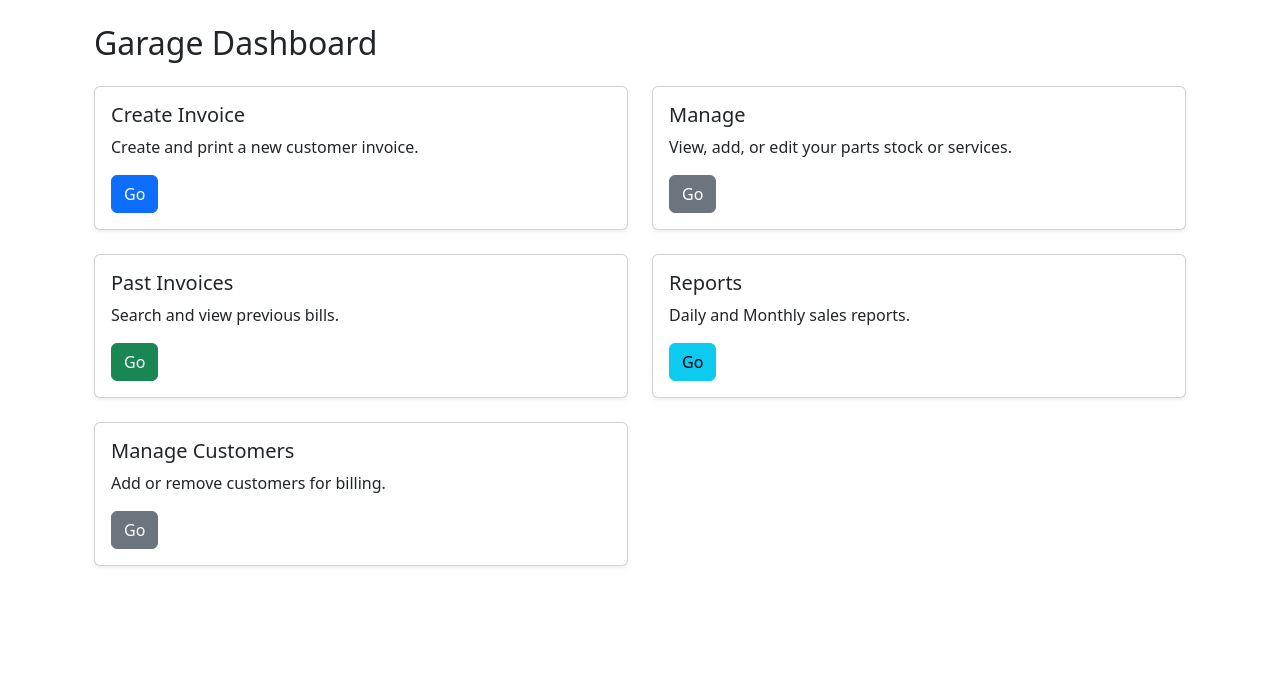
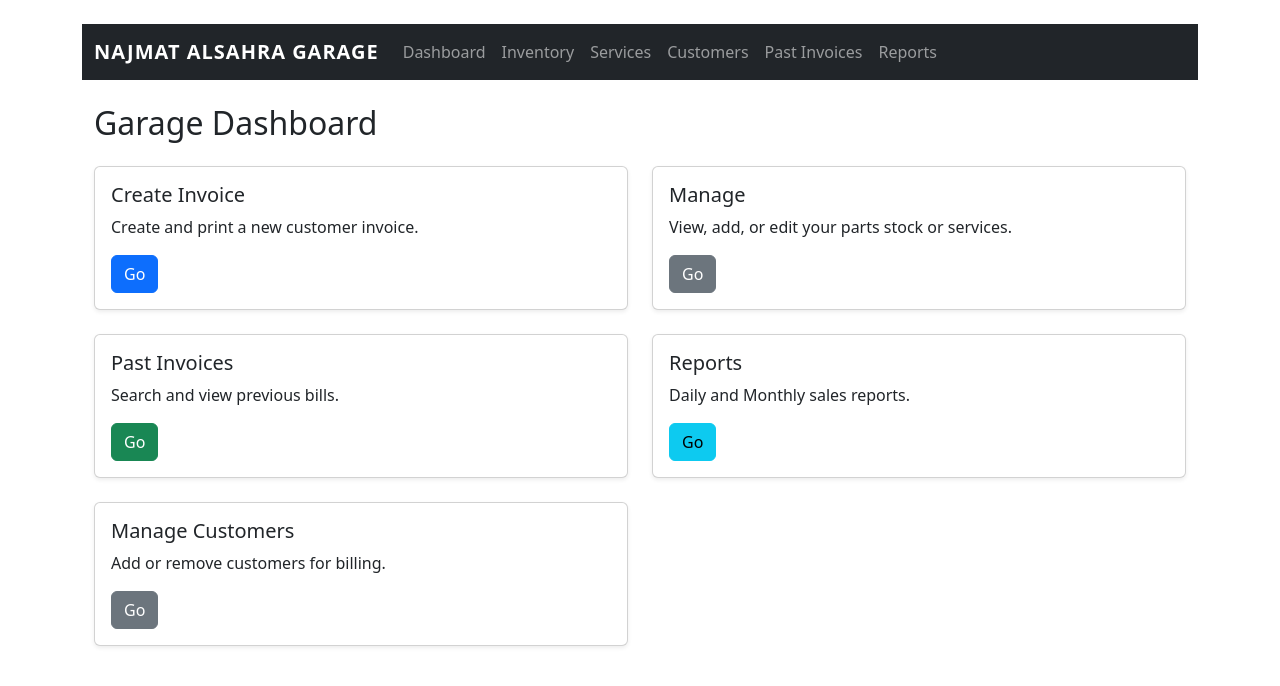
Before and after one commit to UsmanKhan555/Garage_Billing_System, a React (Create React App) app in the folder garage-billing-system/: page / in a window 1280 px wide. Shown: the top 686 px of the page. Built offline with nearby package versions, Linux system fonts and the light colour scheme.

Commit message:
added NavBar

```diff
--- a/garage-billing-system/src/App.js
+++ b/garage-billing-system/src/App.js
@@ -9,13 +9,14 @@ import CustomerPage from './pages/CustomerPage';
 import PrintableInvoice from './pages/PrintableInvoice';
 import PastInvoicesPage from './pages/PastInvoicesPage';
 import ReportsPage from './pages/ReportsPage';
-
+import AppNavbar from './components/Navbar';
 
 
 function App() {
   return (
     <Router>
       <div className="container mt-4">
+      <AppNavbar />
         <Routes>
           <Route path="/" element={<Dashboard />} />
           <Route path="/invoice" element={<InvoiceBuilder />} />
--- /dev/null
+++ b/garage-billing-system/src/components/Navbar.js
@@ -0,0 +1,28 @@
+import React from 'react';
+import { Navbar, Nav, Container } from 'react-bootstrap';
+import { Link } from 'react-router-dom';
+
+const AppNavbar = () => {
+  return (
+    <Navbar bg="dark" variant="dark" expand="lg" className="mb-4">
+      <Container>
+        <Navbar.Brand as={Link} to="/">
+          Najmat Alsahra Garage
+        </Navbar.Brand>
+        <Navbar.Toggle aria-controls="basic-navbar-nav" />
+        <Navbar.Collapse id="basic-navbar-nav">
+          <Nav className="me-auto">
+            <Nav.Link as={Link} to="/">Dashboard</Nav.Link>
+            <Nav.Link as={Link} to="/manage">Inventory</Nav.Link>
+            <Nav.Link as={Link} to="/services">Services</Nav.Link>
+            <Nav.Link as={Link} to="/customers">Customers</Nav.Link>
+            <Nav.Link as={Link} to="/past-invoices">Past Invoices</Nav.Link>
+            <Nav.Link as={Link} to="/reports">Reports</Nav.Link>
+          </Nav>
+        </Navbar.Collapse>
+      </Container>
+    </Navbar>
+  );
+};
+
+export default AppNavbar;
--- a/garage-billing-system/src/index.css
+++ b/garage-billing-system/src/index.css
@@ -11,3 +11,9 @@
     margin: 10mm;
   }
 }
+
+.navbar-brand {
+  font-weight: bold;
+  text-transform: uppercase;
+  letter-spacing: 1px;
+}
```
